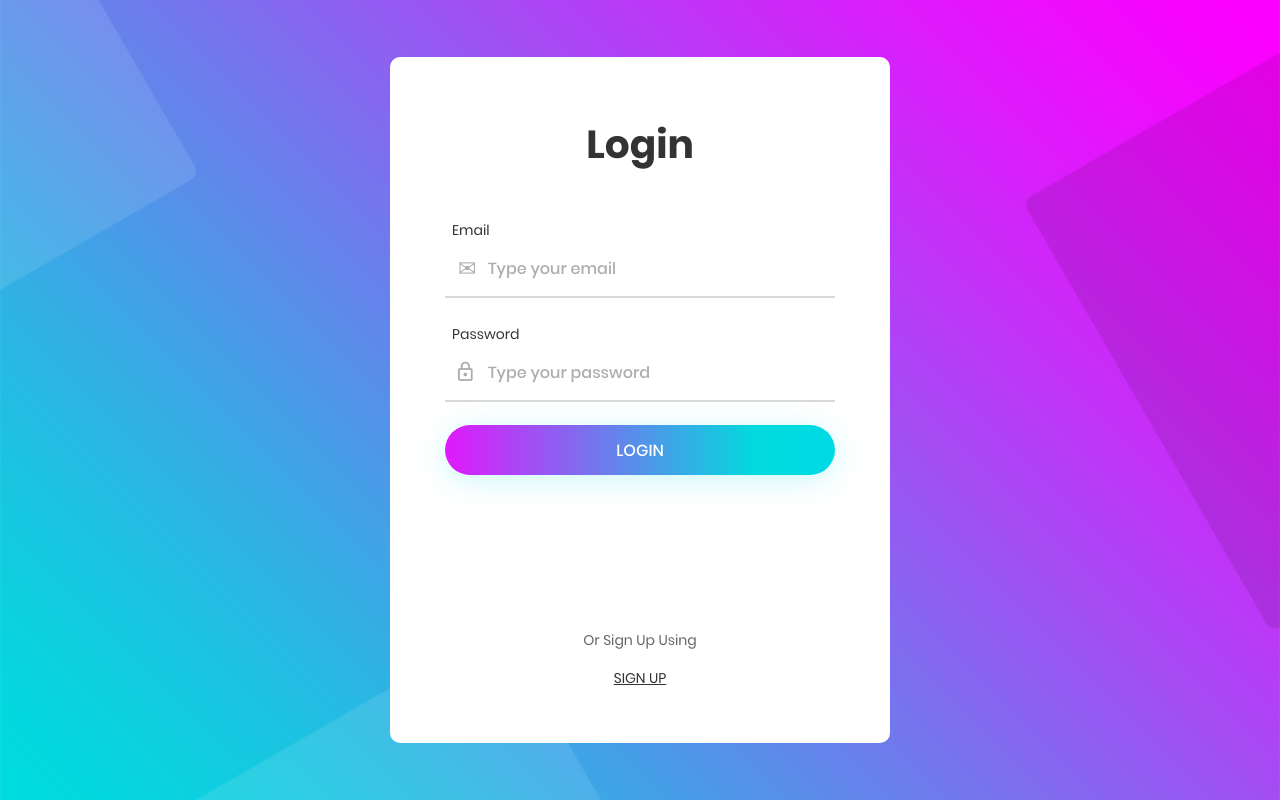
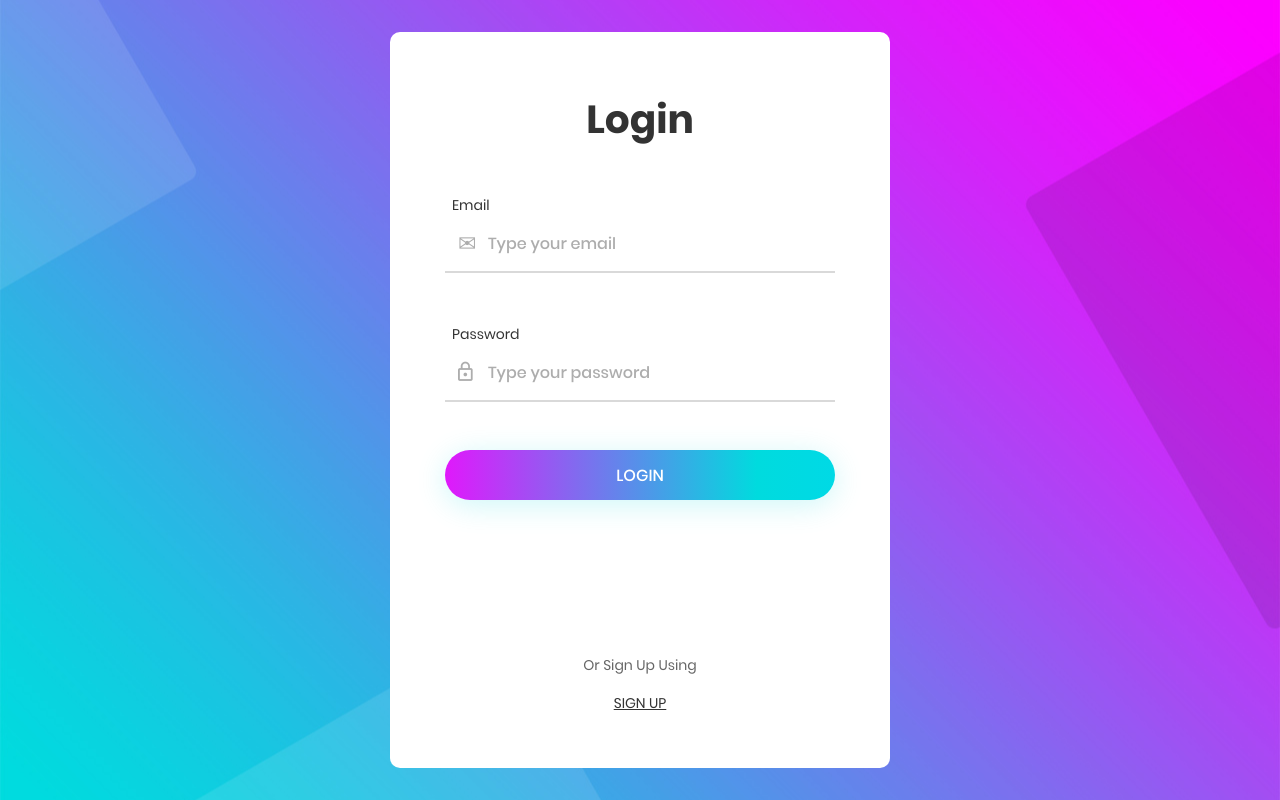
Before and after one commit to zainabelsayed/taskify-app, a React (Create React App) app: page /login in a window 1280 px wide. Built offline with nearby package versions, Linux system fonts and the light colour scheme.

Commit message:
First Commit

```diff
--- a/src/compontents/login/LoginForm.jsx
+++ b/src/compontents/login/LoginForm.jsx
@@ -75,7 +75,7 @@ const LoginForm = () => {
                     ></span>
                   </div>
                   <LoginFormikErrorMessage name="email" />
-                  <div className="wrap-input100 m-b-23">
+                  <div className="wrap-input100 m-b-23 mt-5">
                     <LoginFormikField
                       label="Password"
                       name="password"
@@ -88,7 +88,7 @@ const LoginForm = () => {
                     ></span>
                   </div>
                   <LoginFormikErrorMessage name="password" />
-                  <div className="container-login100-form-btn">
+                  <div className="container-login100-form-btn mt-5">
                     <div className="wrap-login100-form-btn">
                       <div className="login100-form-bgbtn"></div>
                       <button type="submit" className="login100-form-btn">
```
